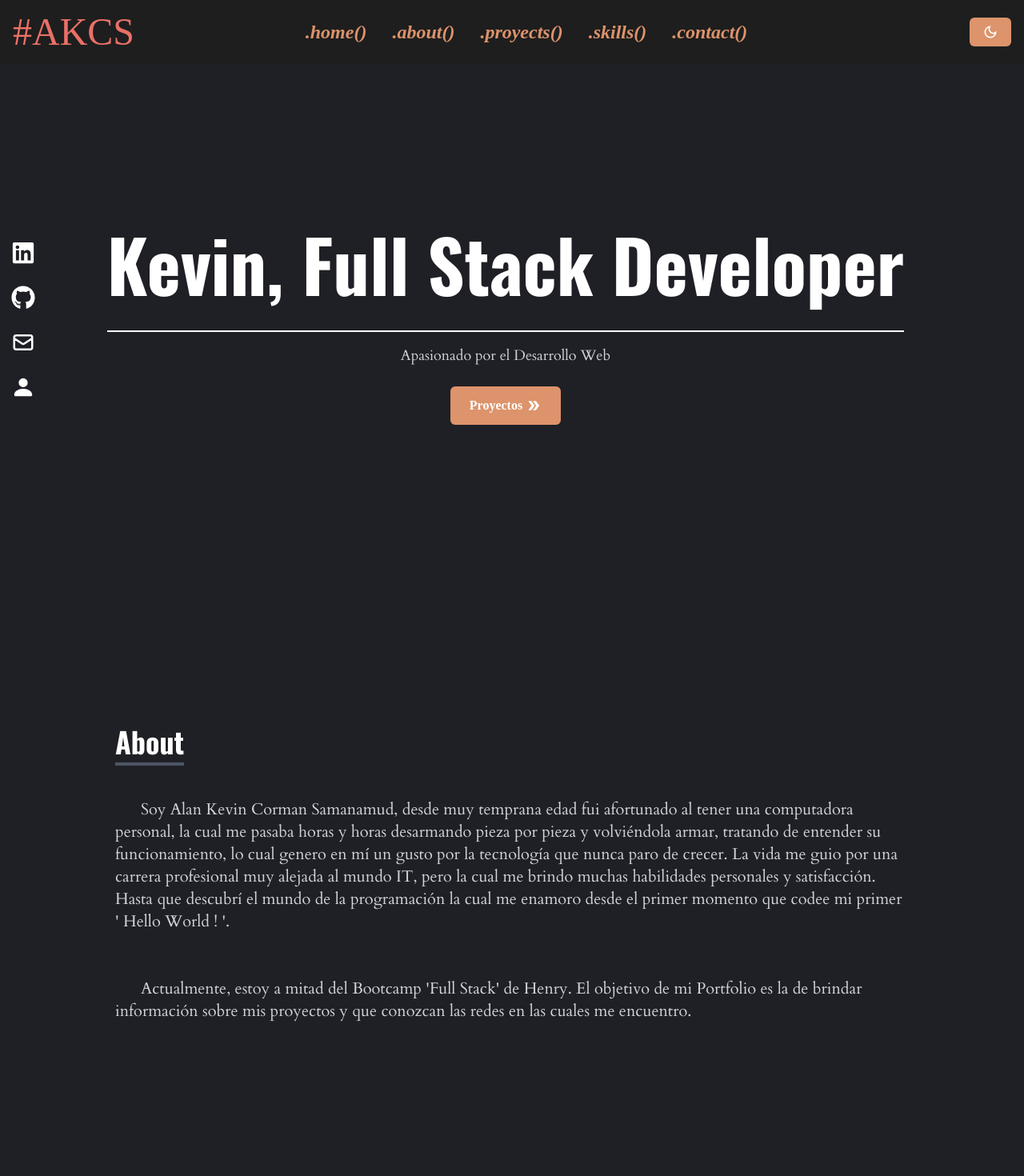
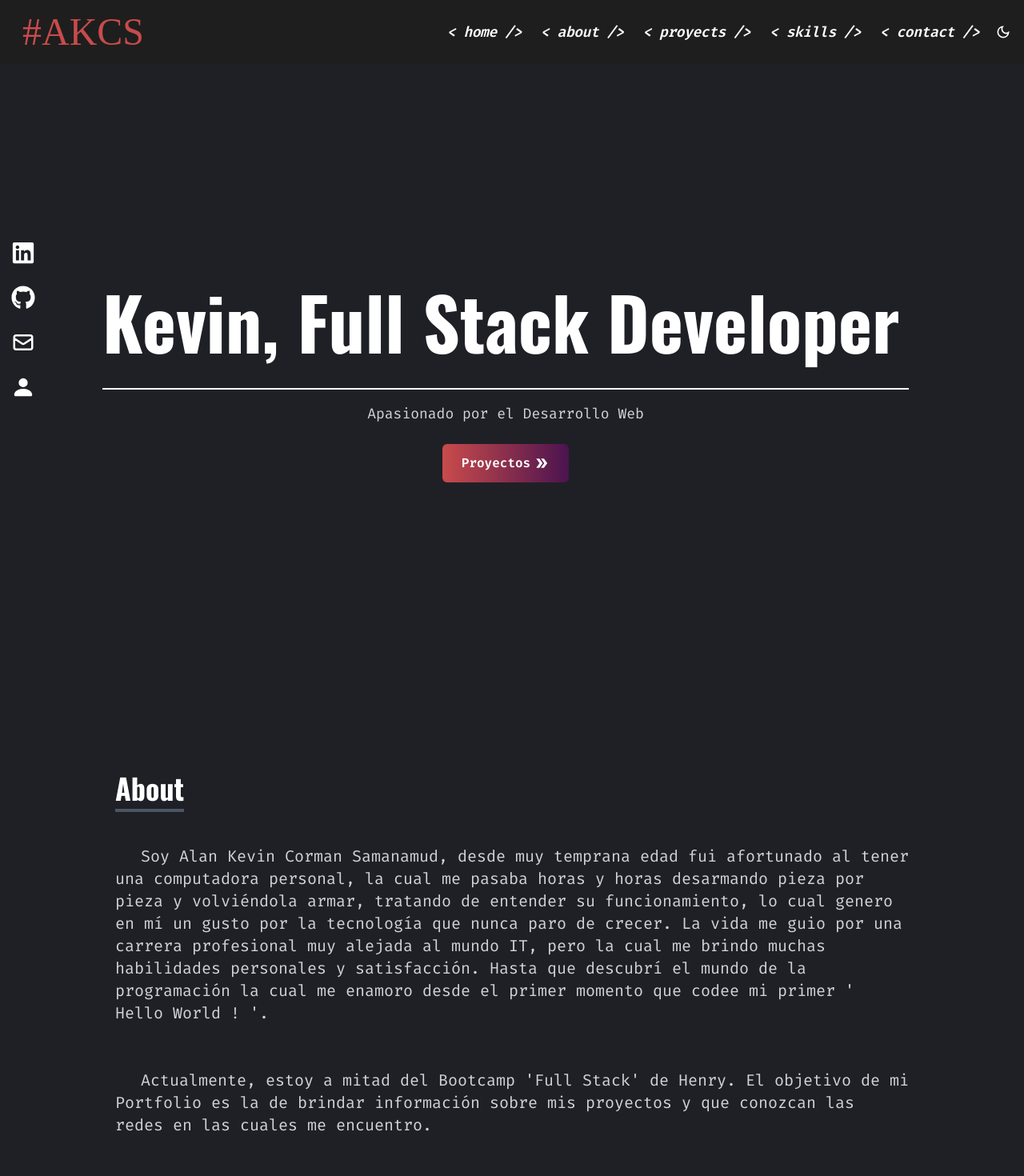
Before and after one commit to Laoset/Portfolio, a React (Create React App) app: page / in a window 1280 px wide. Shown: the top 1470 px of the page at 80% size. Built offline with nearby package versions, Linux system fonts and the light colour scheme; the HTML template or start-up script is replaced by a standard one; a web font is replaced by a local one.

Commit message:
addStyles

```diff
--- a/public/index.html
+++ b/public/index.html
@@ -24,7 +24,7 @@
       work correctly both with client-side routing and a non-root public URL.
       Learn how to configure a non-root public URL by running `npm run build`.
     -->
-    <title>React App</title>
+    <title>#AKCS</title>
   </head>
   <body className="dark">
     <noscript>You need to enable JavaScript to run this app.</noscript>
--- a/src/components/About.jsx
+++ b/src/components/About.jsx
@@ -3,16 +3,16 @@ import React from 'react'
 const About = () => {
   return (
     <div
-      name='.about()'
-      className='w-full h-[75vh] bg-otroFondo text-white dark:bg-light'>
+      name='< about />'
+      className='w-full md:h-screen bg-otroFondo text-white dark:bg-light'>
         <div className='max-w-screen-lg p-4 mx-auto flex flex-col justify-center w-full h-full'>
             <div className='pb-8'>
                <p className='font-oswald text-4xl font-extrabold inline border-b-4 border-gray-600 dark:text-gray-900'>About</p>
             </div>
-            <p className='font-cardo text-xl text-gray-300 py-4 mx-m-md dark:text-black dark:font-semibold indent-8'>Soy Alan Kevin Corman Samanamud, desde muy temprana edad fui afortunado al tener una computadora personal, la cual me pasaba horas y horas desarmando pieza por pieza y volviéndola armar, tratando de entender su funcionamiento, lo cual genero en mí un gusto por la tecnología que nunca paro de crecer. La vida me guio por una carrera profesional muy alejada al mundo IT, pero la cual me brindo muchas habilidades personales y satisfacción. Hasta que descubrí el mundo de la programación la cual me enamoro desde el primer momento que codee mi primer ' Hello World ! '.
+            <p className='font-fireCode text-xl text-gray-300 py-4 mx-m-md dark:text-black dark:font-semibold indent-8'>Soy Alan Kevin Corman Samanamud, desde muy temprana edad fui afortunado al tener una computadora personal, la cual me pasaba horas y horas desarmando pieza por pieza y volviéndola armar, tratando de entender su funcionamiento, lo cual genero en mí un gusto por la tecnología que nunca paro de crecer. La vida me guio por una carrera profesional muy alejada al mundo IT, pero la cual me brindo muchas habilidades personales y satisfacción. Hasta que descubrí el mundo de la programación la cual me enamoro desde el primer momento que codee mi primer ' Hello World ! '.
             </p>
             <br />
-            <p className='font-cardo text-xl text-gray-300 py-4 mx-m-md dark:text-black dark:font-semibold indent-8'>
+            <p className='font-fireCode text-xl text-gray-300 py-4 mx-m-md dark:text-black dark:font-semibold indent-8'>
             Actualmente, estoy a mitad del Bootcamp 'Full Stack' de Henry. El objetivo de mi Portfolio es la de brindar información sobre mis proyectos y que conozcan las redes en las cuales me encuentro.
             </p>
         </div>
--- a/src/components/Contact.jsx
+++ b/src/components/Contact.jsx
@@ -3,20 +3,20 @@ import React from 'react'
 const Contact = () => {
   return (
     <div
-        name='.contact()'
+        name='< contact />'
         className='dark:bg-light bg-otroFondo w-full h-screen p-4'>
         <div className='flex flex-col p-4 justify-center max-w-screen-lg mx-auto h-full'>
             <div className='pb-8'>
                 <p className='font-oswald text-nuevoWhite text-4xl font-extrabold inline border-b-4 border-gray-500 dark:text-black'>Contact</p>
-                <p className='text-lg font-cardo py-6 text-nuevoWhite dark:text-black dark:font-semibold '>Submit the form below and chat with me!</p>
+                <p className='text-lg font-fireCode py-6 text-nuevoWhite dark:text-black dark:font-semibold '>Submit the form below and chat with me!</p>
             </div>
 
             <div className='flex justify-center items-center'>
                 <form action="https://getform.io/f/bf1a1a6e-d356-4db3-a0b1-952f823f3b85" method='POST' className='flex flex-col w-full md:w-1/2'>
                     <input type="text" name='name' placeholder='Enter your name' className='border-2 border-solid border-slate-400 bg-colorCards p-2 shadow-sm rounded-md text-white bg-transparent dark:text-black dark:bg-slate-200 dark:shadow-nuevoOrange' />
-                    <input type="text" name='email' placeholder='Enter your email' className='border-2 border-solid border-slate-400 bg-colorCards p-2 shadow-sm rounded-md text-white my-4 bg-transparent dark:bg-slate-200 dark:text-black dark:shadow-nuevoOrange' />
-                    <textarea  name="message" placeholder="Enter your message " rows="10" className='border-2 border-solid border-slate-400 p-2 resize-none rounded-md bg-transparent shadow-sm text-white bg-colorCards dark:bg-slate-200 focus:outline-none dark:text-black dark:shadow-nuevoOrange'></textarea>
-                    <button className=' font-cardo font-bold text-xl bg-gradient-to-r from-red-600 to-red-400 cursor-pointer text-nuevoWhite px-6 py-3 my-8 items-center rounded-md hover:scale-105 duration-300'>Send</button>
+                    <input type="text" name='email' placeholder='Email' className='border-2 border-solid border-slate-400 bg-colorCards p-2 shadow-sm rounded-md text-white my-4 bg-transparent dark:bg-slate-200 dark:text-black dark:shadow-nuevoOrange' />
+                    <textarea  name="message" placeholder="Message" rows="10" className='border-2 border-solid border-slate-400 p-2 resize-none rounded-md bg-transparent shadow-sm text-white bg-colorCards dark:bg-slate-200 focus:outline-none dark:text-black dark:shadow-nuevoOrange'></textarea>
+                    <button className=' font-fireCode font-bold text-lg  bg-nuevo cursor-pointer text-nuevoWhite px-6 py-3 my-8 items-center rounded-md hover:scale-105 duration-300'>Send</button>
                 </form>
             </div>
         </div>
--- a/src/components/DarkMode.jsx
+++ b/src/components/DarkMode.jsx
@@ -19,7 +19,7 @@ const DarkMode = () => {
         }
   return (
     <>
-    <button onClick={handleTheme} className='hover:animate-pulse font-cardo rounded-md bg-nuevoBoton hover:bg-nuevoBoton2 cursor-pointer py-2  px-4 text-white dark:text-slate-700'>{theme === "dark"? <MdDarkMode size={20}/> : <MdOutlineDarkMode size={20}/>}</button>
+    <button onClick={handleTheme} className='hover:animate-pulse font-cardo rounded-md  cursor-pointer py-1  ml-2 text-white dark:text-slate-700'>{theme === "dark"? <MdDarkMode size={20}/> : <MdOutlineDarkMode size={20}/>}</button>
     </>
   )
 
--- a/src/components/Home.jsx
+++ b/src/components/Home.jsx
@@ -4,26 +4,26 @@ import { Link } from 'react-scroll';
 const Home = () => {
   return (
     <div
-        name='.home()'
-        className=' h-screen bg-otroFondo dark:bg-light'
+        name='< home />'
+        className=' h-[50rem] bg-otroFondo dark:bg-light'
     >
         <div
-        className='max-w-screen-lg mx-auto flex flex-col items-center  justify-center h-full pr-4 md:flex-row'
+        className='max-w-screen-lg mx-auto h-full pr-4 md:flex-row'
         >
-            <div className='flex flex-col justify-center  h-full'>
-                <div className='flex justify-center items-center'>
-                <h2
-                className='font-oswald pl-4 sm:text-[90px] font-bold text-white dark:text-gray-900 md:pl-0'
-                >Kevin, Full Stack Developer
-                </h2>
+            <div className='flex flex-col justify-center h-full'>
+                <div className=''>
+                    <h2
+                    className='mt-36 font-oswald pl-4 sm:text-[90px] font-bold text-white dark:text-gray-900 md:pl-0'
+                    >Kevin, Full Stack Developer
+                    </h2>
                 </div>
 
                 <div className='h-[2px] bg-white mt-4 dark:bg-black'></div>
                 <div className='flex justify-center items-center'>
-                    <p className='text-lg font-cardo text-gray-300 py-4 mx-m-md dark:text-black dark:font-semibold '>Apasionado por el Desarrollo Web</p>
+                    <p className='text-lg font-fireCode text-gray-300 py-4 mx-m-md dark:text-black dark:font-semibold '>Apasionado por el Desarrollo Web</p>
                 </div>
                 <div className='flex justify-center items-center '>
-                    <Link to='Proyects' smooth duration={500} className=' group text-white w-fit px-6 py-3 my-2 flex items-center rounded-md font-semibold bg-nuevoBoton hover:bg-nuevoBoton2 cursor-pointer'>
+                    <Link to='< proyects />' smooth duration={500} className='font-fireCode group text-white w-fit px-6 py-3 my-2 flex items-center rounded-md font-semibold  bg-nuevo hover:scale-110 duration-200 cursor-pointer'>
                         Proyectos
                         <span className='group-hover:rotate-90 duration-300 pl-1'>
                         <MdDoubleArrow size={20}/>
--- a/src/components/Navbar.jsx
+++ b/src/components/Navbar.jsx
@@ -8,45 +8,44 @@ const Navbar = () => {
     const links= [
         {
             id: 1,
-            link: '.home()'
+            link: '< home />'
         },
         {
             id: 2,
-            link: '.about()'
+            link: '< about />'
         },
         {
             id: 3,
-            link: '.proyects()'
+            link: '< proyects />'
         },
         {
             id: 4,
-            link: '.skills()'
+            link: '< skills />'
         },
         {
             id: 5,
-            link: '.contact()',
+            link: '< contact />',
         }
     ];
   return (
-    <div className='flex justify-between items-center w-full h-20 text-white fixed bg-casiFondo px-4 dark:bg-light'>
-        <div className=''>
-            <h1 className='hover:animate-pulse hover:text-nuevoBoton text-nuevoBoton2  text-5xl font-marca'>#AKCS</h1>
+    <div className='flex justify-between items-center align-middle w-full h-20 text-white fixed bg-casiFondo px-4 dark:bg-light'>
+        <div className='p-3'>
+            <h1 className='hover:animate-pulse text-demas  text-5xl font-marca cursor-default'>#AKCS</h1>
         </div>
 
-        <div className='relative right-8'>
-        <ul className='hidden md:flex'>
+        <div className=''>
+        <ul className='hidden md:flex  items-center align-middle justify-center'>
             {links.map(({id, link}) => (
                 <li
                     key={id}
-                    className='text-nuevoBoton hover:text-nuevoBoton2 font-bold text-2xl px-4 cursor-pointer hover:scale-110 duration-200 italic'
+                    className='dark:text-black font-fireCode text-white hover:text-demas font-semibold text-[18px] px-3 cursor-pointer hover:scale-110 duration-200 italic tracking-tight'
                 >
                     <Link to={link} smooth duration={500}>{link}</Link>
                 </li>
             ))}
+            <DarkMode/>
         </ul>
         </div>
-
-        <DarkMode/>
 
         <div onClick={()=> setNav(!nav)} className='cursor-pointer pr-4 z-10 md:hidden'>
             {nav? <FaTimes/> : <FaBars/> }
--- a/src/components/Proyecto.jsx
+++ b/src/components/Proyecto.jsx
@@ -30,11 +30,11 @@ const Proyecto = () => {
         }
     ]
   return (
-    <div name='.proyects()' className='w-full text-white md:h-screen bg-otroFondo dark:bg-light'>
+    <div name='< proyects />' className='w-full text-white md:h-screen bg-otroFondo dark:bg-light'>
         <div className='max-w-screen-lg p-4 mx-auto flex flex-col justify-center w-full h-full'>
             <div className='pb-4'>
                 <p className='font-oswald text-4xl font-extrabold inline border-b-4 border-gray-600 dark:text-gray-900'>Proyects</p>
-                <p className='font-cardo py-6 text-nuevoWhite mx-m-md dark:font-semibold dark:text-black text-lg'>Look my proyects, i await your feedback.</p>
+                <p className='font-fireCode py-6 text-nuevoWhite mx-m-md dark:font-semibold dark:text-black text-lg'>Look my proyects, i await your feedback.</p>
             </div>
             <div className='grid sm:grid-cols-2 md:grid-cols-3 gap-8 px-12 sm:px-0'>
             {
--- a/src/components/Skills.jsx
+++ b/src/components/Skills.jsx
@@ -69,22 +69,19 @@ const Skills = () => {
         },
     ]
   return (
-    <div name='.skills()' className='bg-otroFondo w-full h-screen dark:bg-light'>
+    <div name='< skills />' className='bg-otroFondo w-full md:h-screen dark:bg-light'>
         <div className='max-w-screen-lg mx-auto p-4 flex flex-col justify-center w-full h-full text-white'>
-            <div>
+            <div className='pb-4'>
                 <p className='font-oswald text-4xl font-extrabold inline border-b-4 border-gray-600 dark:text-gray-900'>Skills</p>
-                <p className='text-lg font-cardo py-6 text-nuevoWhite mx-m-md dark:font-semibold dark:text-black'>These are the technologies I work with.</p>
+                <p className='text-lg font-fireCode py-6 text-nuevoWhite mx-m-md dark:font-semibold dark:text-black'>These are the technologies I work with.</p>
             </div>
+            <div className='grid sm:grid-cols-2 md:grid-cols-3 gap-8 px-12 sm:px-0 text-center'>
+            {
+                techs.map(({id,src, title})=>(
+                    <div key={id} className={`w-2/3 bg-colorCards dark:shadow-sm hover:scale-105 duration-500 dark:bg-slate-200 dark:shadow-nuevoOrange rounded-md py-2`}>
+                        <img src={src} alt="" className='w-26 mx-auto h-20'/>
+                        <p className='font-fireCode mt-1 text-lg  dark:text-black'>{title}</p>
 
-            <div className='w-full grid grid-cols-2 sm:grid-cols-3 gap-8 text-center py-8 px-12 sm:px-0 '>
-            {
-                techs.map(({id,src, title, state})=>(
-                    <div key={id} className={`bg-colorCards dark:shadow-sm hover:scale-105 duration-500 dark:bg-slate-200 dark:shadow-nuevoOrange rounded-md py-2`}>
-                        <img src={src} alt="" className='w-26 mx-auto h-20'/>
-                        <p className='font-habil mt-4 text-lg  dark:text-black'>{title}</p>
-                        <div>
-                            <p className='text-xs dark:text-black'>{state}</p>
-                        </div>
                     </div>
                 ))
             }
--- a/src/components/Social.jsx
+++ b/src/components/Social.jsx
@@ -41,11 +41,11 @@ const Social = () => {
     ]
   return (
     <div className='h-full  lg:flex flex-col justify-center align-middle fixed'>
-        <ul className=''>
+        <div>
             {links.map(({id,child, href, download})=>(
                 <li
                 key={id}
-                className='flex justify-between items-center w-40 h-14 px-4 ml-[-100px] hover:ml-[-10px] duration-300 hover:rounded-md '
+                className=' flex justify-between items-center w-40 h-14 px-4 ml-[-100px] hover:ml-[-10px] duration-300 hover:rounded-md bg-nuevo2'
                 >
                 <a
                 href={href} className='flex justify-between items-center dark:text-black w-full text-white' download={download} target='_blank' rel='noreferrer'
@@ -54,7 +54,7 @@ const Social = () => {
                 </a>
             </li>
             ))}
-        </ul>
+        </div>
     </div>
   )
 }
--- a/src/index.css
+++ b/src/index.css
@@ -8,6 +8,10 @@
 
 @import url('https://fonts.googleapis.com/css2?family=Cardo&display=swap');
 
+@import url('https://fonts.googleapis.com/css2?family=Cardo&display=swap');
+
+@import url('https://fonts.googleapis.com/css2?family=Fira+Code:wght@300;400;500;600;700&display=swap');
+
 @tailwind base;
 @tailwind components;
 @tailwind utilities;
--- a/tailwind.config.js
+++ b/tailwind.config.js
@@ -9,7 +9,9 @@ module.exports = {
       backgroundImage: {
         light: "linear-gradient(90deg, #e6e9f0 0%, #eef1f5 100%)",
         dark: "linear-gradient(to right, #434343 0%, black 100%)",
-        flama: 'linear-gradient(to right from-orange-400 to-rose-400)'
+        flama: 'linear-gradient(to right from-orange-400 to-rose-400)',
+        nuevo: 'linear-gradient(to right, #c94b4b, #4b134f)',
+        nuevo2: '#c94b4b',
       },
     colors: {
       'nuevoWhite': "#efefef",
@@ -19,7 +21,9 @@ module.exports = {
       'otroFondo': '#1f2026',
       'colorCards': '#363740',
       'nuevoBoton': '#DD936B',
-      'nuevoBoton2': '#ea7067'
+      'nuevoBoton2': '#ea7067',
+      'demas' : '#c94b4b'
+
     }
     },
     fontFamily:{
@@ -27,7 +31,8 @@ module.exports = {
       habil: ["Barlow Condensed"],
       navbar: ["Righteous"],
       oswald: ['Oswald'],
-      cardo: ['Cardo']
+      cardo: ['Cardo'],
+      fireCode: ['Fira Code']
     }
   },
   plugins: [],
```
